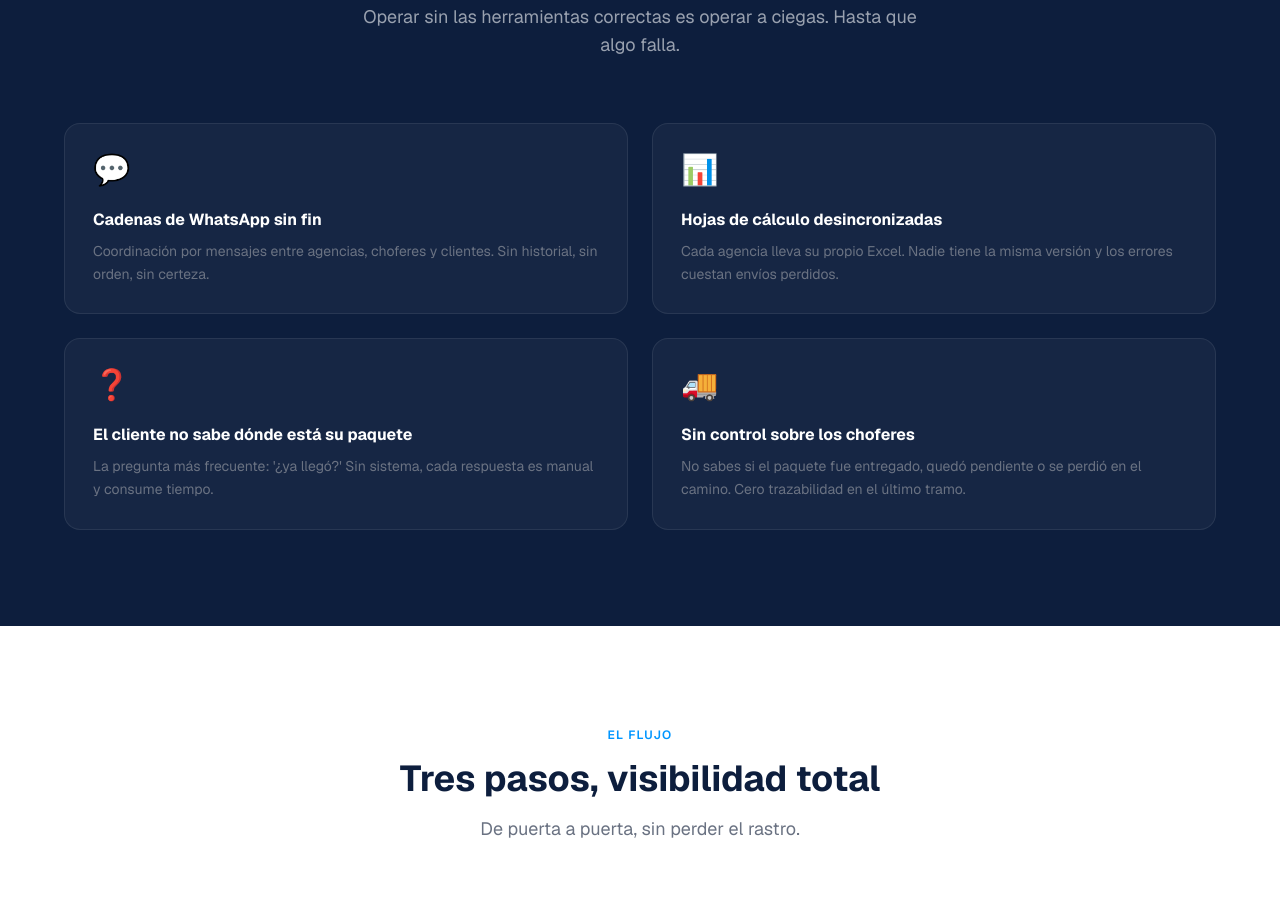
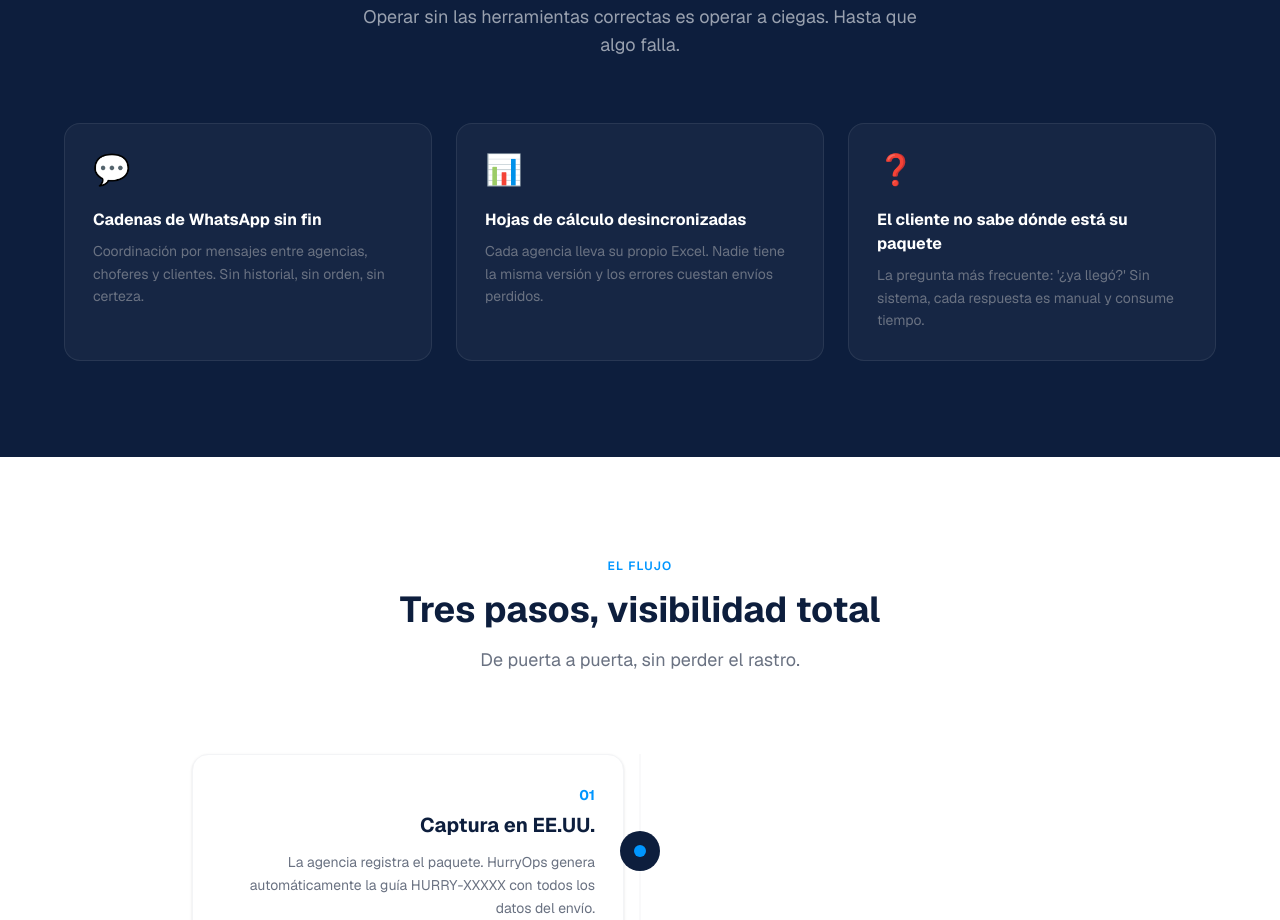
Before and after one commit to AxelSandovalH/HurryOps, a Next.js app: page / in a window 1280 px wide. Shown: the part 1020-1940 px from the top of the page. Built offline with nearby package versions, Linux system fonts and the light colour scheme.

Commit message:
Problem section: back to 3 cards in 3-col grid

```diff
--- a/app/page.tsx
+++ b/app/page.tsx
@@ -69,11 +69,6 @@ function Problem() {
       title: "El cliente no sabe dónde está su paquete",
       desc: "La pregunta más frecuente: '¿ya llegó?' Sin sistema, cada respuesta es manual y consume tiempo.",
     },
-    {
-      icon: "🚚",
-      title: "Sin control sobre los choferes",
-      desc: "No sabes si el paquete fue entregado, quedó pendiente o se perdió en el camino. Cero trazabilidad en el último tramo.",
-    },
   ];
 
   return (
@@ -86,7 +81,7 @@ function Problem() {
             Operar sin las herramientas correctas es operar a ciegas. Hasta que algo falla.
           </p>
         </FadeInSection>
-        <StaggerChildren className="grid sm:grid-cols-2 gap-6" from="scale">
+        <StaggerChildren className="grid md:grid-cols-3 gap-6" from="scale">
           {pains.map((p, i) => (
             <div key={i} className="rounded-2xl border border-white/8 bg-white/4 p-7 hover:border-accent/30 hover:bg-white/6 transition-all">
               <span className="text-3xl mb-5 block">{p.icon}</span>
```
